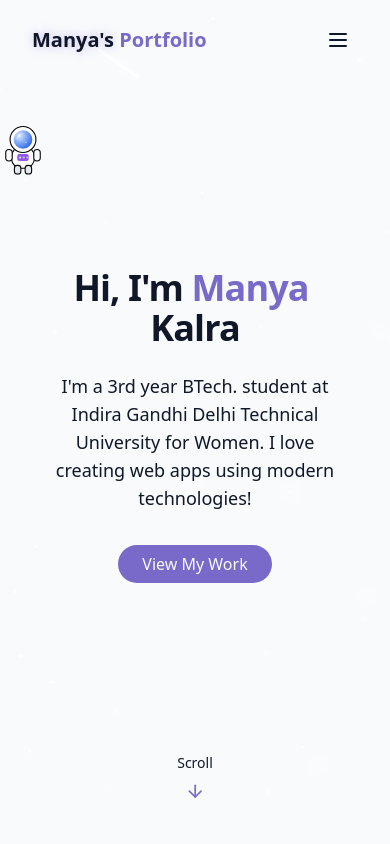
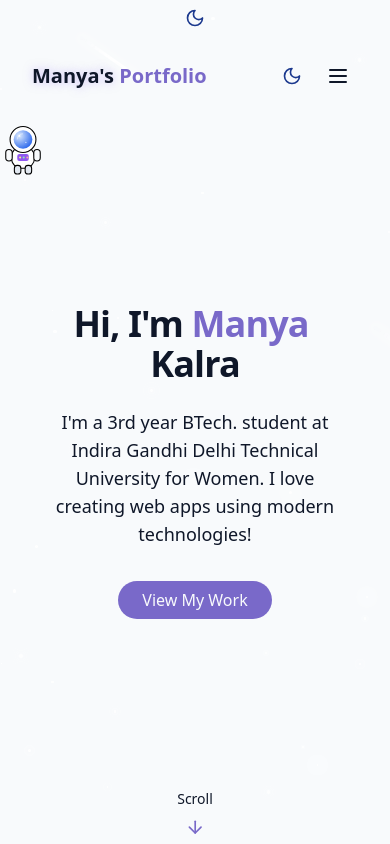
Before and after one commit to manyakalra05/MeteorPortfolio-main, a React (Vite) app: page / in a window 390 px wide. Shown: the top 844 px of the page. Built offline with nearby package versions, Linux system fonts and the light colour scheme.

Commit message:
theme toggle button changes

```diff
--- a/src/components/Navbar.jsx
+++ b/src/components/Navbar.jsx
@@ -1,6 +1,7 @@
 import { cn } from "@/lib/utils";
 import { Menu, X } from "lucide-react";
 import { useEffect, useState } from "react";
+import { ThemeToggle } from "./ThemeToggle";
 
 const navItems = [
   { name: "Home", href: "#hero" },
@@ -16,7 +17,7 @@ export const Navbar = () => {
 
   useEffect(() => {
     const handleScroll = () => {
-      setIsScrolled(window.screenY > 10);
+      setIsScrolled(window.scrollY > 10);
     };
 
     window.addEventListener("scroll", handleScroll);
@@ -41,7 +42,7 @@ export const Navbar = () => {
         </a>
 
         {/* desktop nav */}
-        <div className="hidden md:flex space-x-8">
+        <div className="hidden md:flex items-center gap-8">
           {navItems.map((item, key) => (
             <a
               key={key}
@@ -51,17 +52,20 @@ export const Navbar = () => {
               {item.name}
             </a>
           ))}
+          <ThemeToggle />
         </div>
 
-        {/* mobile nav */}
-
+        {/* mobile nav trigger row */}
+        <div className="md:hidden flex items-center gap-2 z-50">
+          <ThemeToggle />
           <button
             onClick={() => setIsMenuOpen((prev) => !prev)}
-          className="md:hidden p-2 text-foreground z-50"
+            className="p-2 text-foreground"
             aria-label={isMenuOpen ? "Close Menu" : "Open Menu"}
           >
             {isMenuOpen ? <X size={24} /> : <Menu size={24} />}{" "}
           </button>
+        </div>
 
         <div
           className={cn(
--- a/src/components/ThemeToggle.jsx
+++ b/src/components/ThemeToggle.jsx
@@ -32,14 +32,15 @@ export const ThemeToggle = () => {
     <button
       onClick={toggleTheme}
       className={cn(
-        "fixed max-sm:hidden top-10 right-10 z-50 p-2 rounded-full transition-colors duration-300",
-        "focus:outlin-hidden"
+        "p-2 rounded-full transition-colors duration-300",
+        "hover:bg-foreground/10 focus:outline-hidden"
       )}
+      aria-label={isDarkMode ? "Switch to light mode" : "Switch to dark mode"}
     >
       {isDarkMode ? (
-        <Sun className="h-6 w-6 text-yellow-300" />
+        <Sun className="h-5 w-5 text-yellow-300" />
       ) : (
-        <Moon className="h-6 w-6 text-blue-900" />
+        <Moon className="h-5 w-5 text-blue-900" />
       )}
     </button>
   );
```
Lines whose indentation alone changed are shown as unchanged.
